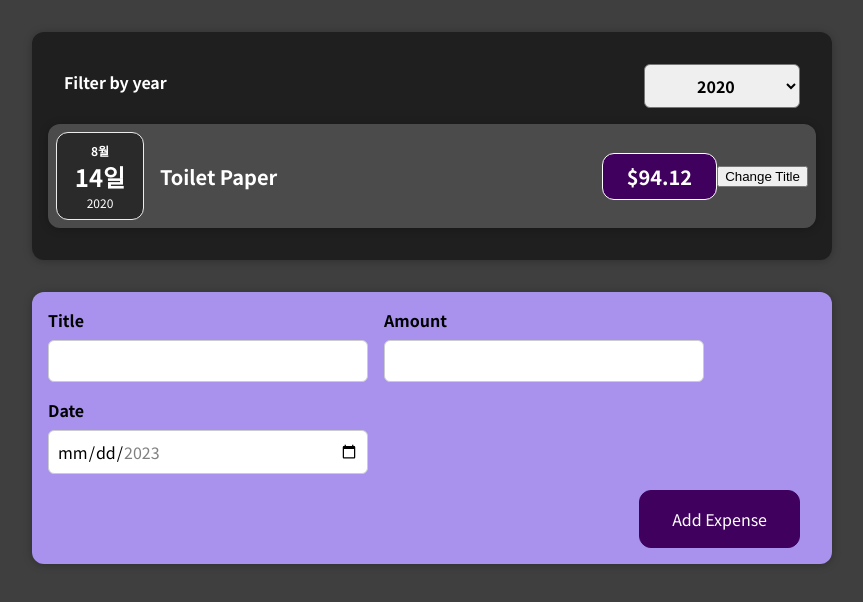
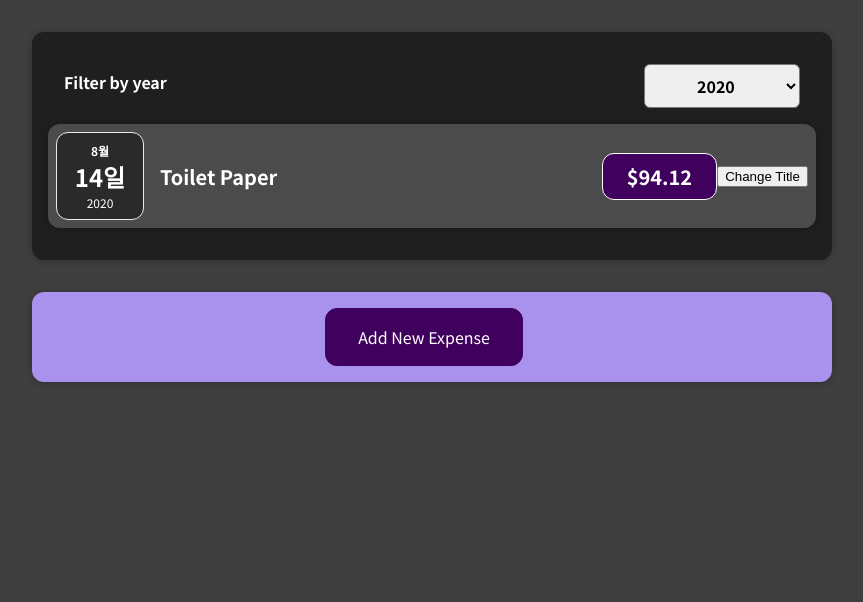
Before and after one commit to hyehye225/FE_study, a React (Create React App) app in the folder react/01-starting-setup/: page / in a window 1280 px wide. Shown: the top 602 px of the page, without its empty margins (208-1071 px from the left). Built offline with nearby package versions, Linux system fonts and the light colour scheme.

Commit message:
과제 4: 과제: 연습해봅시다: 조건부 콘텐츠

```diff
--- a/react/01-starting-setup/src/App.js
+++ b/react/01-starting-setup/src/App.js
@@ -25,6 +25,7 @@ const INITIAL_EXPENSES = [
 ];
 const App = () => {
   const [expenses, setExpenses] = useState(INITIAL_EXPENSES);
+
   const addExpenseHandler = (newExpense) => {
     console.log("In App.js");
     console.log(newExpense);
--- a/react/01-starting-setup/src/components/Expenses/ExpenseItem.js
+++ b/react/01-starting-setup/src/components/Expenses/ExpenseItem.js
@@ -3,7 +3,6 @@ import React, { useState } from "react";
 import ExpenseDate from "./ExpenseDate";
 import Card from "../UI/Card";
 function ExpenseItem(props) {
-  let expenseTitle = props.title;
   const expenseAmount = props.amount;
 
   const [title, setTitle] = useState(props.title);
--- a/react/01-starting-setup/src/components/NewExpense/ExpenseForm.js
+++ b/react/01-starting-setup/src/components/NewExpense/ExpenseForm.js
@@ -4,6 +4,7 @@ const ExpenseForm = (props) => {
   const [enteredTitle, setEnteredTitle] = useState("");
   const [enteredAmount, setEnteredAmount] = useState("");
   const [enteredDate, setEnteredDate] = useState("");
+
   const titleChangeHandler = (event) => {
     setEnteredTitle(event.target.value);
   };
@@ -27,6 +28,7 @@ const ExpenseForm = (props) => {
     console.log(newExpense);
     props.onSaveExpenseData(newExpense);
   };
+
   return (
     <form onSubmit={submitHandler}>
       <div className="new-expense__controls">
@@ -60,6 +62,9 @@ const ExpenseForm = (props) => {
         </div>
       </div>
       <div className="new-expense__actions">
+        <button type="button" onClick={props.onCancel}>
+          Cancel
+        </button>
         <button type="submit">Add Expense</button>
       </div>
     </form>
--- a/react/01-starting-setup/src/components/NewExpense/NewExpense.js
+++ b/react/01-starting-setup/src/components/NewExpense/NewExpense.js
@@ -1,4 +1,4 @@
-import React from "react";
+import React, { useState } from "react";
 import "./NewExpense.css";
 import ExpenseForm from "./ExpenseForm";
 const NewExpense = (props) => {
@@ -9,10 +9,26 @@ const NewExpense = (props) => {
     };
     console.log(expenseData);
     props.onAddExpense(expenseData);
+    setIsEditing(false);
+  };
+  const [isEditing, setIsEditing] = useState(false);
+  const startEditingHandler = () => {
+    setIsEditing(true);
+  };
+  const stopEditingHandler = () => {
+    setIsEditing(false);
   };
   return (
     <div className="new-expense">
-      <ExpenseForm onSaveExpenseData={saveExpenseDataHandler} />
+      {!isEditing && (
+        <button onClick={startEditingHandler}>Add New Expense</button>
+      )}
+      {isEditing && (
+        <ExpenseForm
+          onSaveExpenseData={saveExpenseDataHandler}
+          onCancel={stopEditingHandler}
+        />
+      )}
     </div>
   );
 };
```
